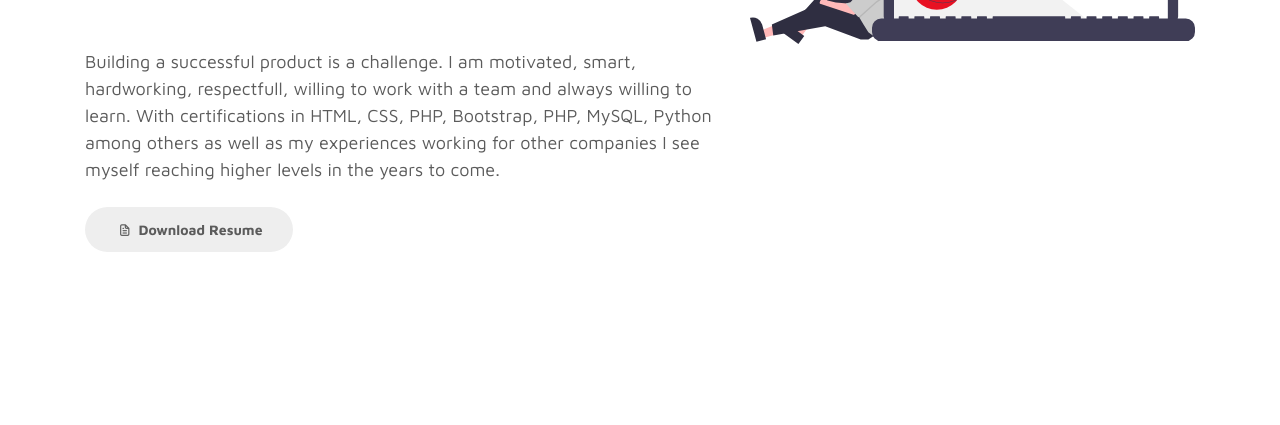
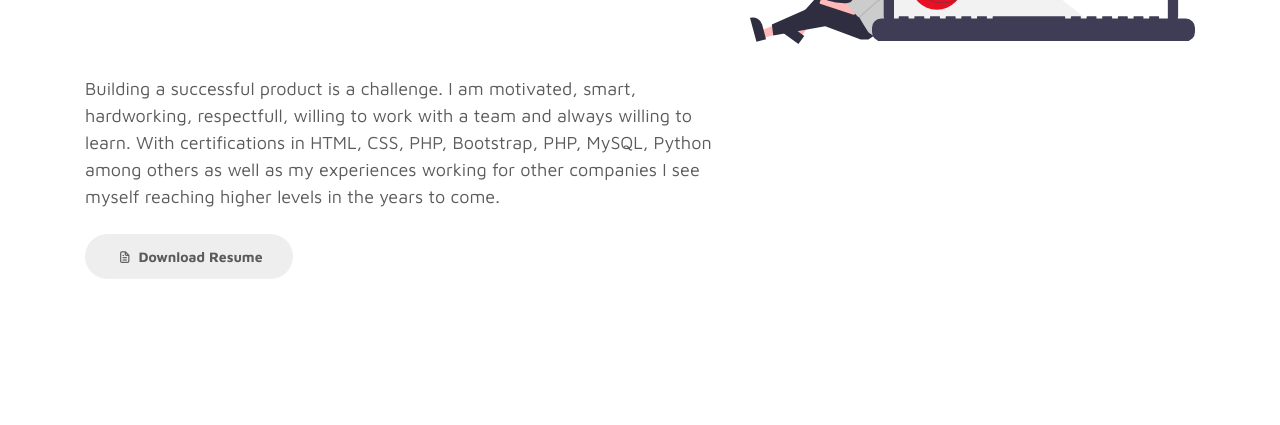
Before and after one commit to Bendy-Paul/Bendy-Paul.github.io, a plain HTML site: page index.html in a window 1280 px wide. Shown: the part 345-770 px from the top of the page. Drawn offline with Linux system fonts and the light colour scheme.

Commit message:
Update index.html

```diff
--- a/index.html
+++ b/index.html
@@ -84,7 +84,7 @@ https://www.tooplate.com/view/2115-marvel
                                 </div>
                         </h1>
 
-                        <p><br>Building a successful product is a challenge. I am  motivated, smart, hardworking, respectfull, willing to work with a team and always willing to learn. With certifications in HTML, CSS, PHP, Bootstrap, PHP, MySQL, Python among others as well as my experiences working for other companies I see myself reaching higher levels in the years to come.</p>
+                        <p><br><br>Building a successful product is a challenge. I am  motivated, smart, hardworking, respectfull, willing to work with a team and always willing to learn. With certifications in HTML, CSS, PHP, Bootstrap, PHP, MySQL, Python among others as well as my experiences working for other companies I see myself reaching higher levels in the years to come.</p>
 
                         <div class="custom-btn-group mt-4">
                           <a href="#" class="btn mr-lg-2 custom-btn"><i class='uil uil-file-alt'></i> Download Resume</a>
```
